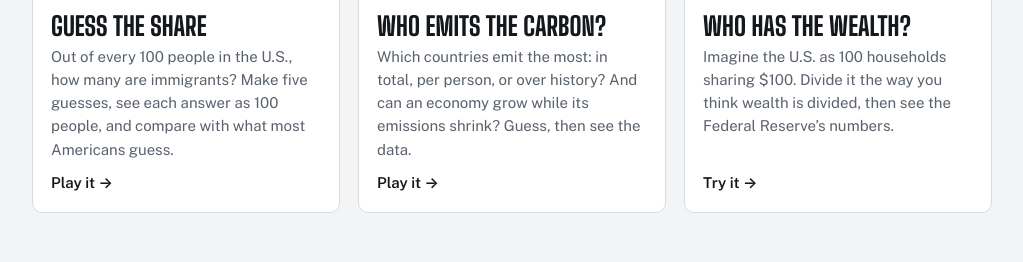
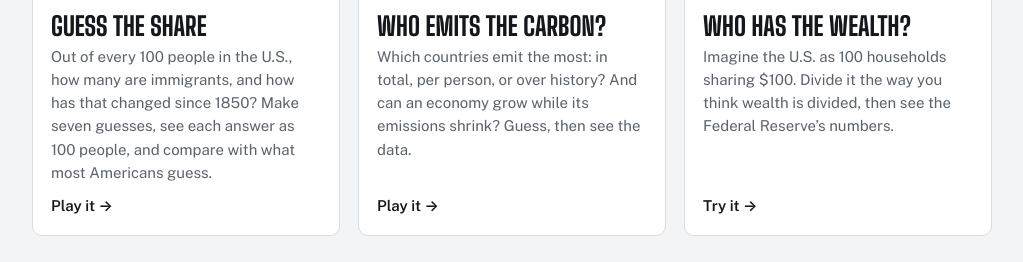
Before and after one commit to gsharpokie/gsharpokie.github.io, a plain HTML site: page index.html in a window 1280 px wide. Shown: the part 1148-1410 px from the top of the page, without its empty margins (128-1151 px from the left). Drawn offline with nearby package versions, Linux system fonts and the light colour scheme.

Commit message:
Update the Guess the Share card for seven guesses
Co-Authored-By: Claude Opus 5.5 <noreply@anthropic.com>
Claude-Session: https://claude.ai/code/session_01U3Suqs7pQFCdeiVfbbM3Zz

```diff
--- a/index.html
+++ b/index.html
@@ -90,7 +90,7 @@ footer{margin-top:64px;padding-top:14px;border-top:1px solid var(--line);font-si
       <img src="/immigrantshare/preview.png" alt="Guess the Share: grids of 100 dots comparing a guess, the actual share of immigrants, and Americans’ average guess." width="1200" height="630" loading="lazy">
       <div class="txt">
         <h3>Guess the Share</h3>
-        <p>Out of every 100 people in the U.S., how many are immigrants? Make five guesses, see each answer as 100 people, and compare with what most Americans guess.</p>
+        <p>Out of every 100 people in the U.S., how many are immigrants, and how has that changed since 1850? Make seven guesses, see each answer as 100 people, and compare with what most Americans guess.</p>
         <span class="go">Play it →</span>
       </div>
     </a>
```
